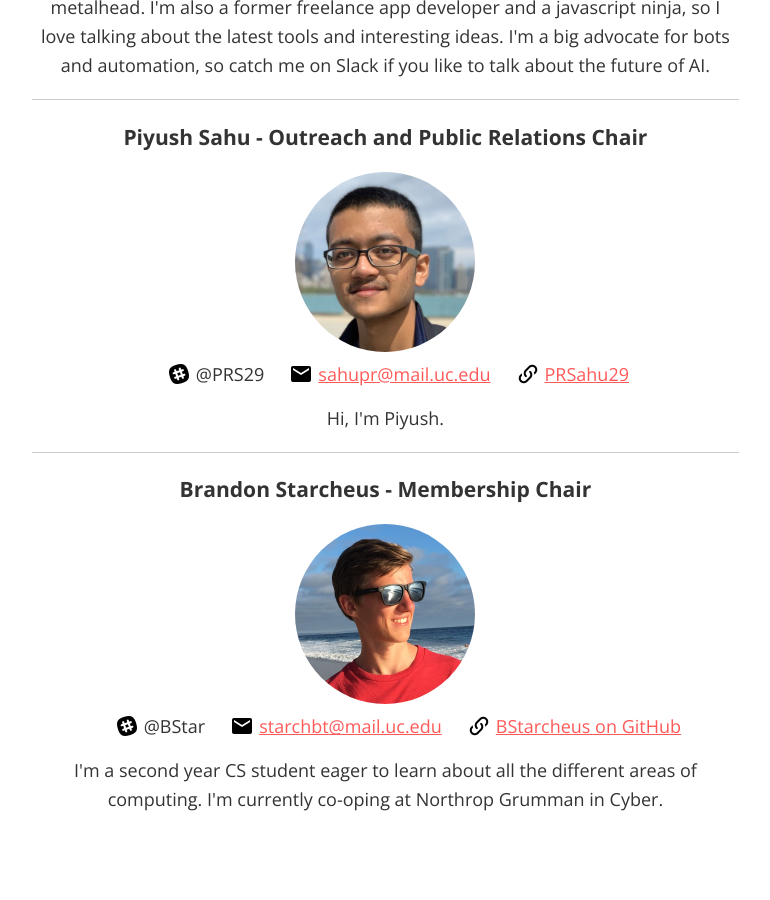
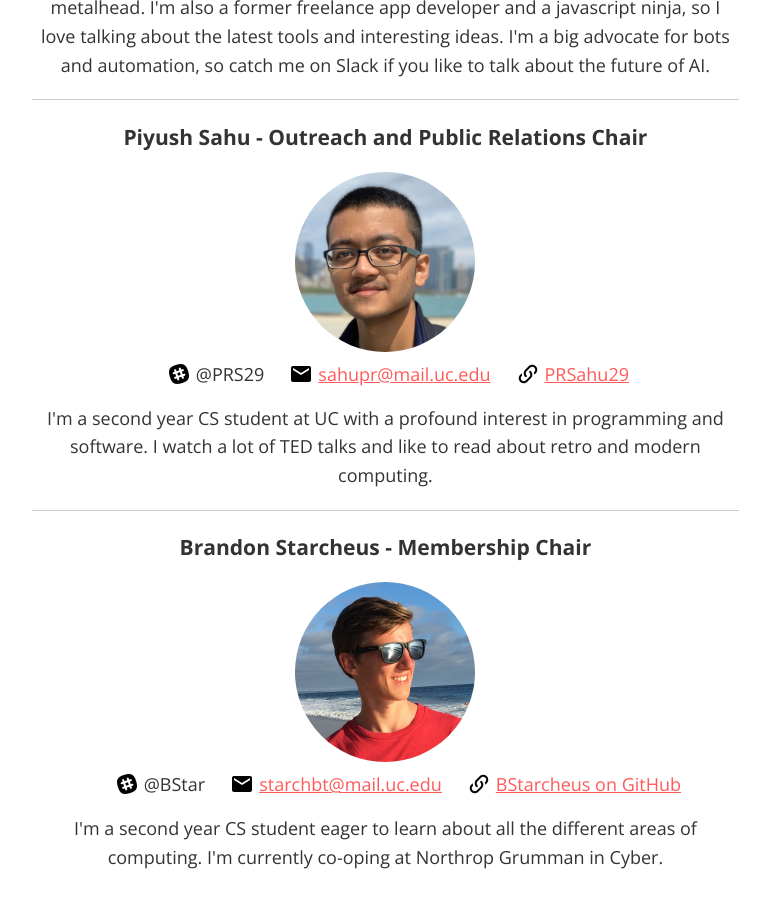
Before and after one commit to ACMatUC/acmatuc.github.io, a Jekyll site: the page built from executives.html, in a window 1280 px wide and 900 px high, scrolled down 2878 px. Shown: the whole window, without its empty margins (343-1113 px from the left). Built offline with Jekyll 4.4.1, drawn with Linux system fonts in a browser that asks for light colours; before the commit the page ends 3720 px from its top, so only the background shows below that.

Commit message:
Update executives.html

```diff
--- a/executives.html
+++ b/executives.html
@@ -71,7 +71,7 @@ order: 2
   <img src="/assets/outreach-chair.jpg" alt="Outreach and Public Relations Chair">
   <span><img class="icon" src="/assets/slack.png">@PRS29<img class="icon" src="/assets/email.png"><a href="mailto:sahupr@mail.uc.edu">sahupr@mail.uc.edu</a><img class="icon" src="/assets/link-variant.png"><a href="https://github.com/BStarcheus">PRSahu29</a></span>
   <p>
-    Hi, I'm Piyush.
+    I'm a second year CS student at UC with a profound interest in programming and software. I watch a lot of TED talks and like to read about retro and modern computing.
   </p>
 </div>
 
```
